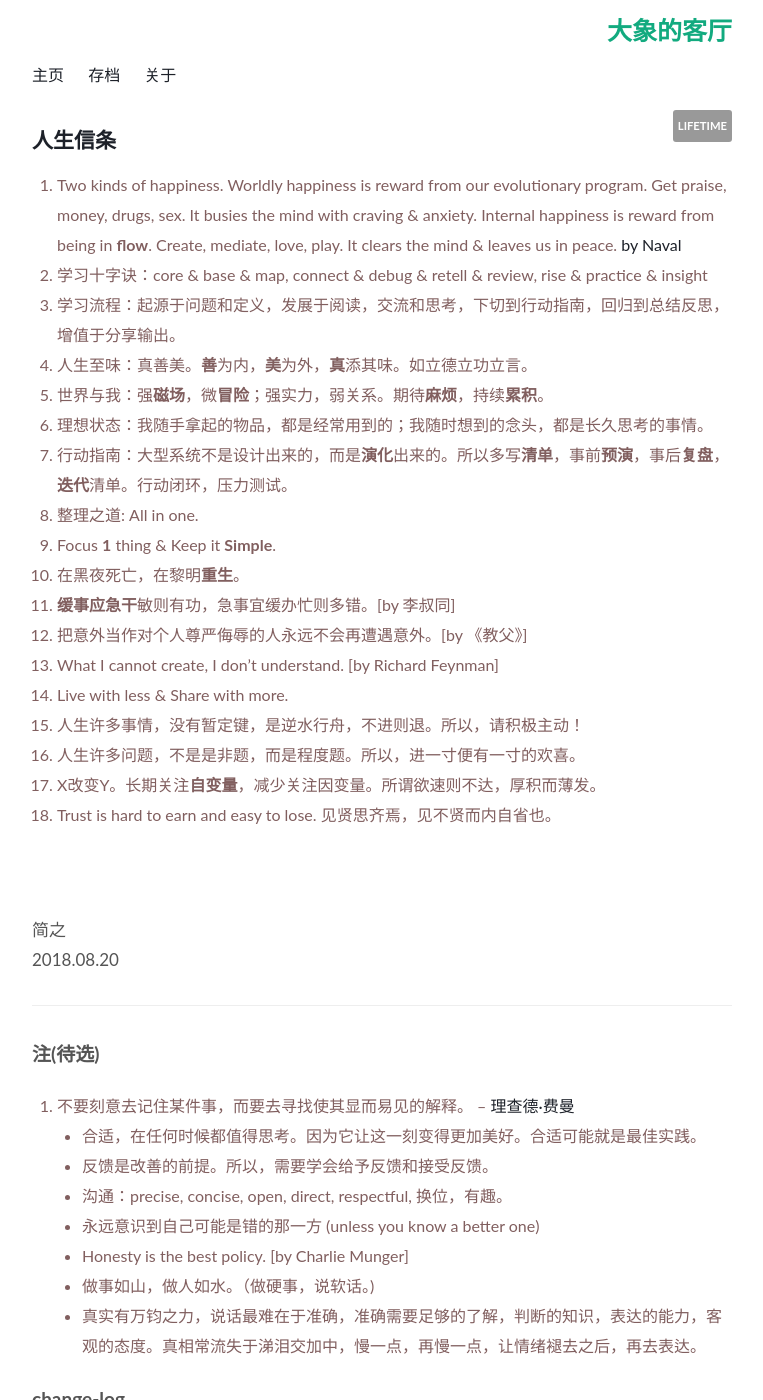
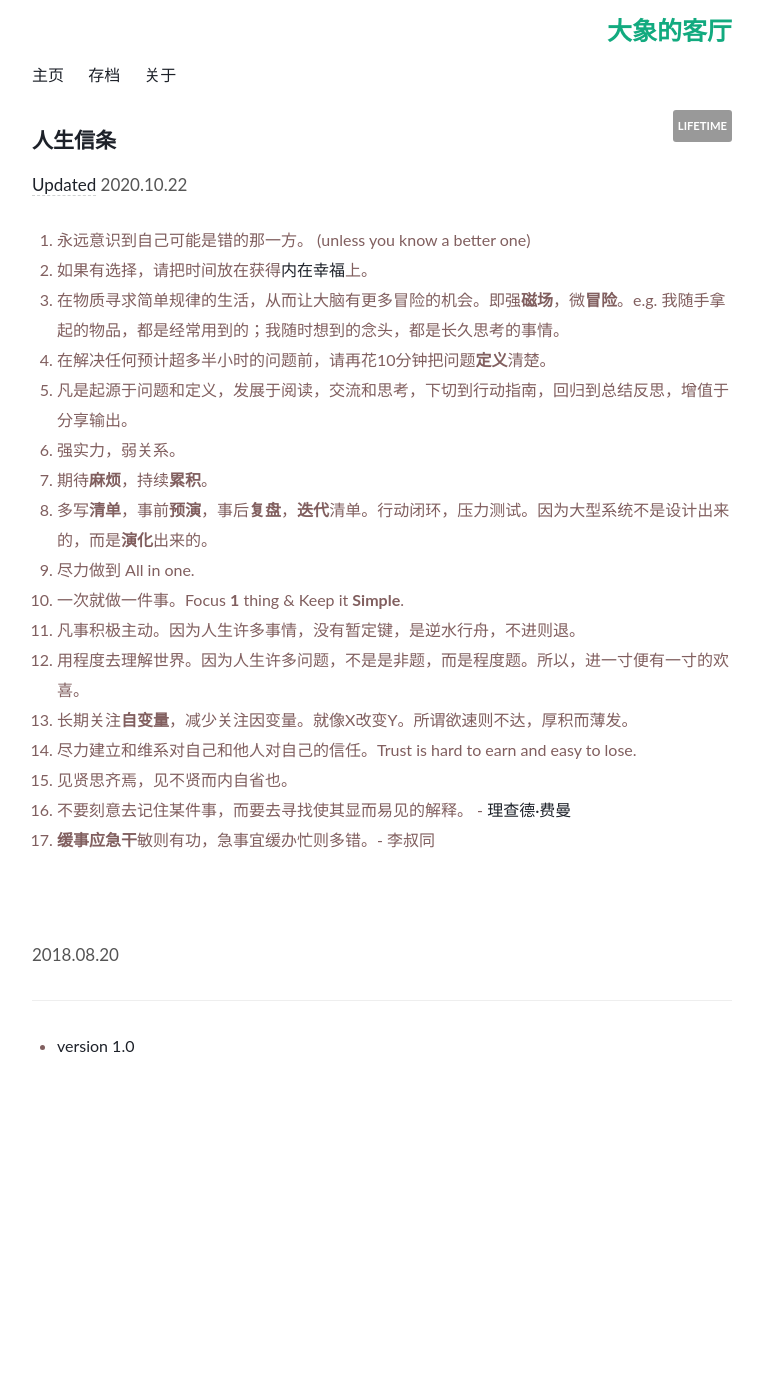
Before and after one commit to WillWang-X/willwang-x.github.io, a Jekyll site: the page built from _posts/blogs/2018-10-20-tenet.md, in a window 1280 px wide and 1400 px high. Shown: the whole window, without its empty margins (258-1021 px from the left). Built offline with Jekyll 4.4.1, drawn with Linux system fonts in a browser that asks for light colours; some of the changed text lies outside the part shown.

Commit message:
Refactor tenet

```diff
--- a/_posts/blogs/2018-10-20-tenet.md
+++ b/_posts/blogs/2018-10-20-tenet.md
@@ -8,70 +8,35 @@ type: post
 published: true
 ---
 
+[Updated](https://github.githistory.xyz/willwang-x/willwang-x.github.io/blob/master/_posts/blogs/2018-10-20-tenet.md) 2020.10.22
 
 
-1. Two kinds of happiness. Worldly happiness is reward from our evolutionary program. Get praise, money, drugs, sex. It busies the mind with craving & anxiety. Internal happiness is reward from being in **flow**. Create, mediate, love, play. It clears the mind & leaves us in peace.   [by Naval](平地的快乐和登山的快乐)
-2. 学习十字诀：core & base & map, connect & debug & retell & review, rise & practice & insight
-3. 学习流程：起源于问题和定义，发展于阅读，交流和思考，下切到行动指南，回归到总结反思，增值于分享输出。
-4. 人生至味：真善美。**善**为内，**美**为外，**真**添其味。如立德立功立言。
-5. 世界与我：强**磁场**，微**冒险**；强实力，弱关系。期待**麻烦**，持续**累积**。[](被动进步的氛围，新鲜有趣的燃料，做事如山Github，做人如水Linkedin。没有奇迹，只有累积。[1.01 vs 0.99](https://i.imgur.com/Kb6UQ5A.jpg) )<span style="color:white;">!</span>
-6. 理想状态：我随手拿起的物品，都是经常用到的；我随时想到的念头，都是长久思考的事情。
-7. 行动指南：大型系统不是设计出来的，而是**演化**出来的。所以多写**清单**，事前**预演**，事后**复盘**，**迭代**清单。行动闭环，压力测试。
-8. 整理之道: All in one.
-9. Focus **1** thing & Keep it **Simple**.
-10. 在黑夜死亡，在黎明**重生**。
-11. **缓事应急干**敏则有功，急事宜缓办忙则多错。[by 李叔同]
-12. 把意外当作对个人尊严侮辱的人永远不会再遭遇意外。[by 《教父》]
-13. What I cannot create, I don't understand. [by Richard Feynman]
-14. Live with less & Share with more.
-15. 人生许多事情，没有暂定键，是逆水行舟，不进则退。所以，请积极主动！
-16. 人生许多问题，不是是非题，而是程度题。所以，进一寸便有一寸的欢喜。
-17. X改变Y。长期关注**自变量**，减少关注因变量。所谓欲速则不达，厚积而薄发。
-18. Trust is hard to earn and easy to lose. 见贤思齐焉，见不贤而内自省也。
+1. 永远意识到自己可能是错的那一方。 (unless you know a better one)
+2. 如果有选择，请把时间放在获得[内在幸福](https://twitter.com/naval/status/1053206878157627392?lang=en)上。
+3. 在物质寻求简单规律的生活，从而让大脑有更多冒险的机会。即强**磁场**，微**冒险**。e.g. 我随手拿起的物品，都是经常用到的；我随时想到的念头，都是长久思考的事情。
+4. 在解决任何预计超多半小时的问题前，请再花10分钟把问题**定义**清楚。
+1. 凡是起源于问题和定义，发展于阅读，交流和思考，下切到行动指南，回归到总结反思，增值于分享输出。
+1. 强实力，弱关系。[](做事如山，做人如水。)
+2. 期待**麻烦**，持续**累积**。[](被动进步的氛围，新鲜有趣的燃料，做事如山Github，做人如水Linkedin。没有奇迹，只有累积。[1.vs 0.99](https://i.imgur.com/Kb6UQ5A.jpg) )<span style="color:white;">!</span>
+1. 多写**清单**，事前**预演**，事后**复盘**，**迭代**清单。行动闭环，压力测试。因为大型系统不是设计出来的，而是**演化**出来的。
+1. 尽力做到 All in one.
+1. 一次就做一件事。Focus **1** thing & Keep it **Simple**.
+1. 凡事积极主动。因为人生许多事情，没有暂定键，是逆水行舟，不进则退。
+1. 用程度去理解世界。因为人生许多问题，不是是非题，而是程度题。所以，进一寸便有一寸的欢喜。
+1. 长期关注**自变量**，减少关注因变量。就像X改变Y。所谓欲速则不达，厚积而薄发。
+1. 尽力建立和维系对自己和他人对自己的信任。Trust is hard to earn and easy to lose.
+2. 见贤思齐焉，见不贤而内自省也。
+1. 不要刻意去记住某件事，而要去寻找使其显而易见的解释。 - [理查德·费曼](https://medium.com/taking-note/learning-from-the-feynman-technique-5373014ad)
+1. **缓事应急干**敏则有功，急事宜缓办忙则多错。- 李叔同
+
+
 
 <br>
 <br>
 
-简之
 2018.08.20
 
 
-------
-## 注(待选)
+---
 
-1. 不要刻意去记住某件事，而要去寻找使其显而易见的解释。 -- [理查德·费曼](https://medium.com/taking-note/learning-from-the-feynman-technique-5373014ad230)
-- 合适，在任何时候都值得思考。因为它让这一刻变得更加美好。合适可能就是最佳实践。
-- 反馈是改善的前提。所以，需要学会给予反馈和接受反馈。
-- 沟通：precise, concise, open, direct, respectful, 换位，有趣。
-- 永远意识到自己可能是错的那一方 (unless you know a better one)
-- Honesty is the best policy.  [by Charlie Munger]
-- 做事如山，做人如水。（做硬事，说软话。)
-- 真实有万钧之力，说话最难在于准确，准确需要足够的了解，判断的知识，表达的能力，客观的态度。真相常流失于涕泪交加中，慢一点，再慢一点，让情绪褪去之后，再去表达。
-
-
-
-## change-log
--  2018.08.20: 起源于[LLJ](https://i.imgur.com/e6DTNnB.jpg)的朋友圈，想着让反复出现的点滴成为系统，便于回顾
--  2018.08.23: 增加「学习十字诀」和「学习流程」
--  2018.11.08: 增加「4.正善美」&「5.强弱」
--  2018.11.13: 增加 「6. 物与念」 来自很久之前
--  2018.11.16: 增加「7.清单->演化」在FB面试之后，压力变形，轻松可使其舒展，轻松来源于熟悉，熟悉则不可手生，勤加练习。
--  2018.11.17: 增加「8. All in one.」资料越大，越容易乱。所以，一览无余是是我对知识结构的目标。All in one可以是一张cheat sheet， search box或者README, 避免在利用知识的时候，重要的知识点被遗漏。
--  2018.11.28: 解释「微冒险」: 没有奇迹，只有累积。 1.01 & 0.99 「期待麻烦，持续累积」
--  2018.12.09: 增加「9. Focus 1 thing & Keep it Simple」 [Why](https://medium.com/the-mission/the-power-of-doing-only-one-thing-c58c11ddfce4)?  [there are a thousand no's for every yes.](https://www.youtube.com/watch?v=kyQfye4vAQ8)
--  2018.12.10: 增加「10. 重生」意在情绪不过夜，饱满情绪新一天。是高中常说的一句话。增加「11. 缓事应急干 」初中念念不忘的一句话，其完整的前2句是是「有才而性缓定属大才，有智而气和斯为大智。人褊狭我受之以宽容，人险仄我持之以坦荡。 」
--  2018.12.11: update 「7. 行动指南」，添加「行动闭环，[压力测试](https://mp.weixin.qq.com/s?__biz=MzA3MzM0MjUyMQ==&mid=2652149581&idx=1&sn=375d83f78448d8b987d5aa720d0401ae&chksm=84f0bc1bb387350d96e5bc0621f3f3bdf005869da49812ad1360e28e2fa26516248bb3b375a3&scene=21#wechat_redirect)」, 避免行动瘫痪和保持活力的方法。
--  2018.12.15: 增加「12 意外」，看《挑战吧，太空》突然想到这句话，在回忆这段时间的面试经历。准备+机会 = 运气。而 **意外**+机会=侮辱。想着这句话很具有当头棒喝的作用。不确实是否应该成为人生信条，但是值得时常提醒自己。
--  2019.01.17:  再次遇到这句话。from github/[build your own x](https://github.com/danistefanovic/build-your-own-x)
--  2019.02.06: 更新14
--  2019.02.23: 更新15，找工作感悟，以及坦白局之后感悟沉淀。Not to advance is to go back, like sail against the current
--  2019.03.26: 增加16，积极进取，当天平差距足够大时，便就会有答案。可能是所谓的「灰度认知」和「黑白决策」吧。
--  2019.03.31: 增加备注，费曼。
--  2019.04.25: 增加合适的思考，在与X聊完之后。
--  2019.07.07: 添加17：XY思维。
--  2019.07.08: 添加18: 信任。
--  2019.08.08: 添加备选，沟通，意识。
--  2019.08.29: 修改链接名，motto变成tenet，与公司文化一致
--  2019.10.02: 添加待选「Honesty is the best policy」
--  2019.10.03: 添加待选「做事如山，做人如水」。从manager那里感受到的东西。
--  2019.10.15: 添加待选「真实自有万钧之力」，保持真实，追求准确。
+* [version 1.0](https://github.githistory.xyz/willwang-x/willwang-x.github.io/blob/master/_posts/2018-10-20-tenet.md)
```
Also changed, not shown: _posts/booknotes/2020-10-19-100-basics.md (+2 -2 lines).
